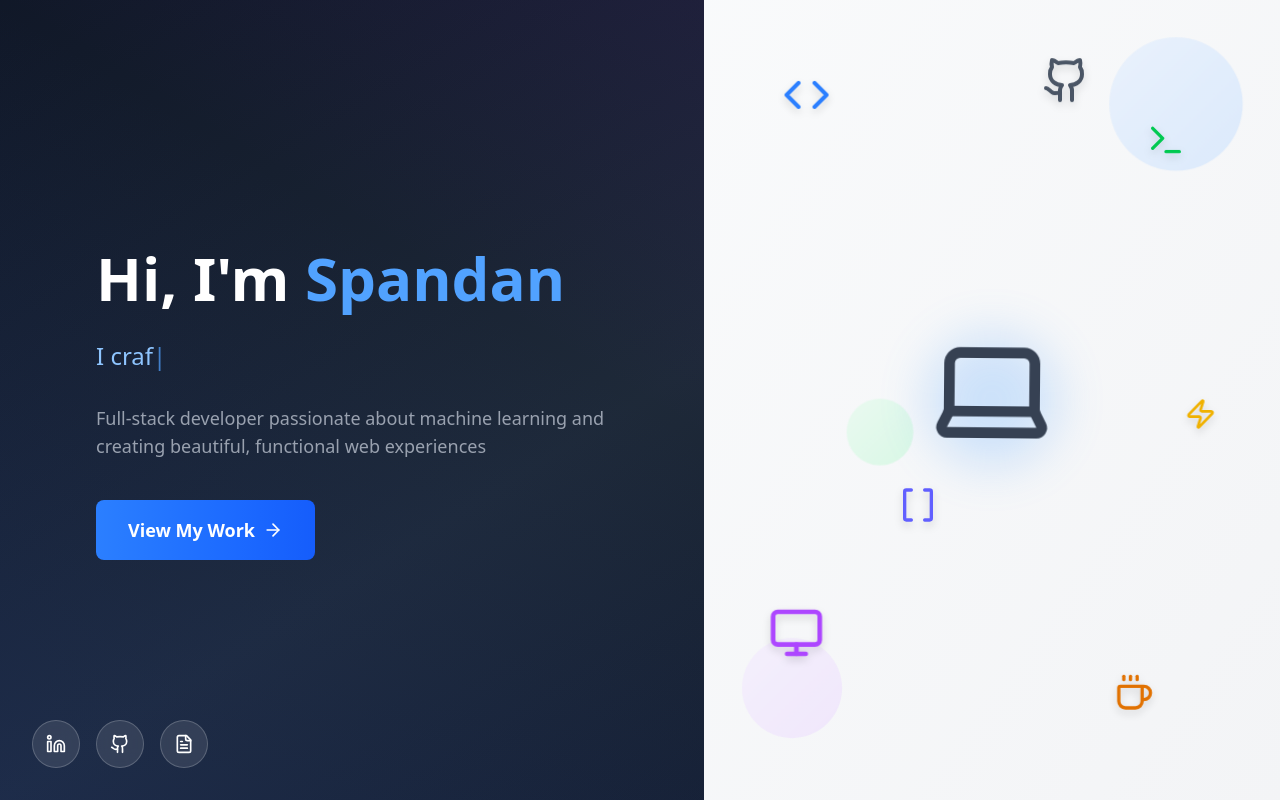
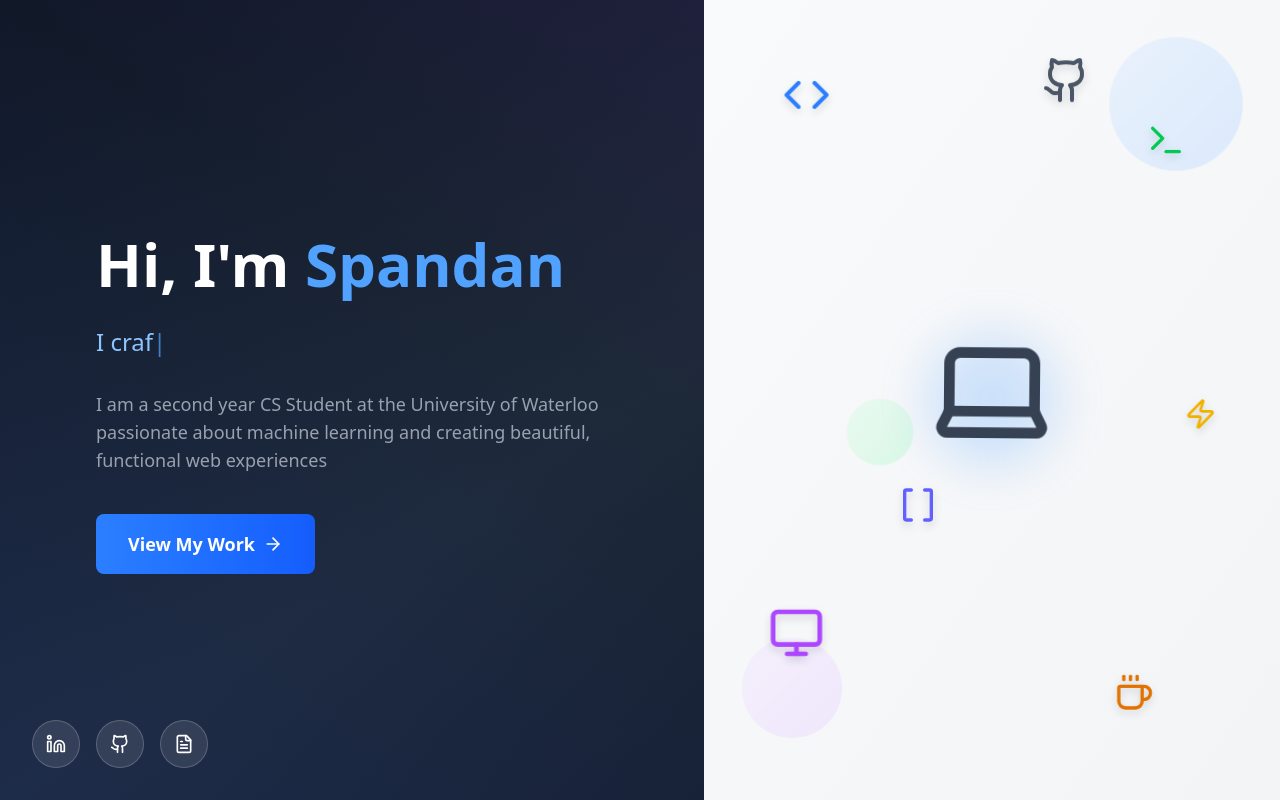
Before and after one commit to spandan3/portfolio, a React (Vite) app: page / in a window 1280 px wide. Built offline with nearby package versions, Linux system fonts and the light colour scheme.

Commit message:
Modification

```diff
--- a/src/components/Hero.tsx
+++ b/src/components/Hero.tsx
@@ -81,7 +81,7 @@ export default function Hero() {
             {/* Subtitle */}
             <div className="overflow-hidden">
               <p className="text-lg text-gray-400 animate-slide-up-delay-2">
-                Full-stack developer passionate about machine learning and creating beautiful, functional web experiences
+                I am a second year CS Student at the University of Waterloo passionate about machine learning and creating beautiful, functional web experiences
               </p>
             </div>
 
```
